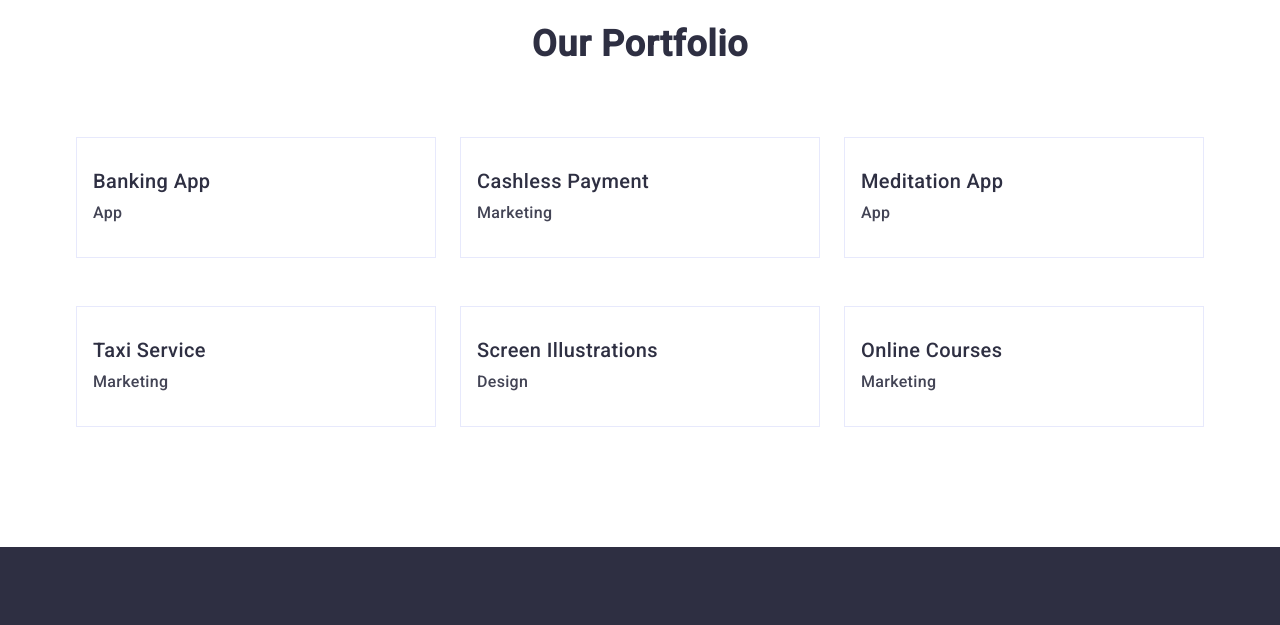
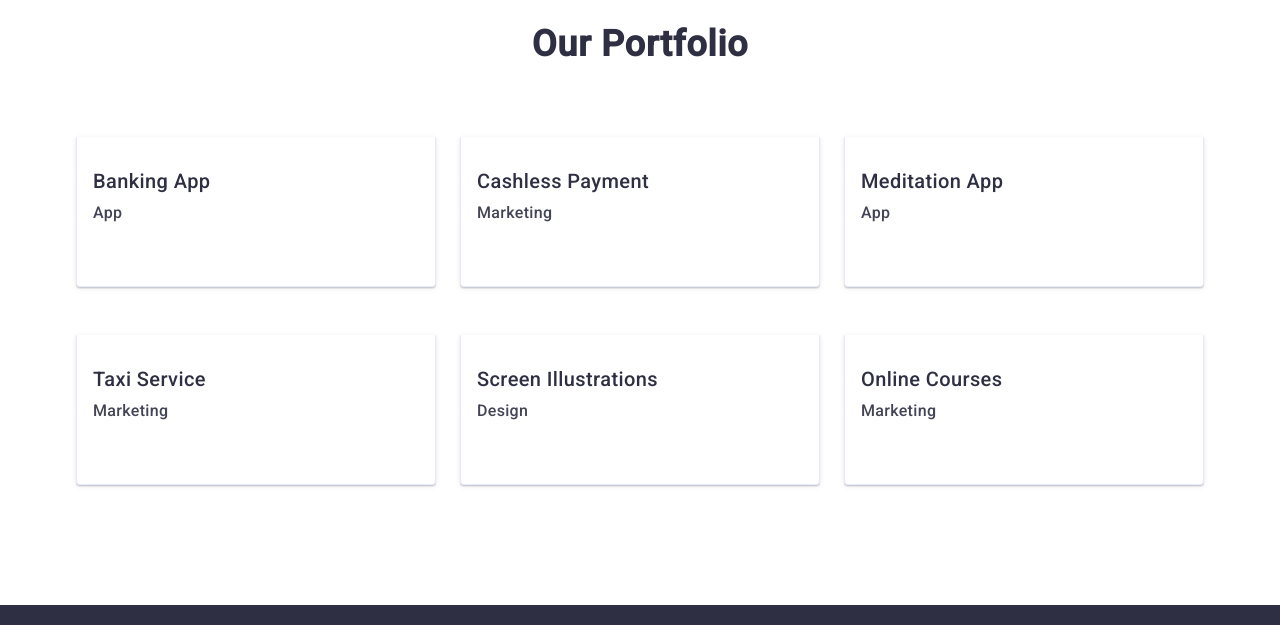
Before and after one commit to Olechka-coder/goit-markup-hw-04, a plain HTML site: page index.html in a window 1280 px wide. Shown: the part 2100-2725 px from the top of the page. Drawn offline with nearby package versions, Linux system fonts and the light colour scheme.

Commit message:
Add files via upload

```diff
--- a/css/styles.css
+++ b/css/styles.css
@@ -396,7 +396,15 @@ transition: box-shadow 250ms cubic-bezier(0.4, 0, 0.2, 1)
     padding: 32px 16px;
     border: 1px solid #e7e9fc;
     border-top: none;
-   }
+    border-radius: 0px 0px 4px 4px;
+    background-color: #ffffff;
+    height: 150px;
+    box-shadow: 0px 1px 6px rgba(46, 47, 66, 0.08),
+            0px 1px 1px rgba(46, 47, 66, 0.16),
+            0px 2px 1px rgba(46, 47, 66, 0.08);
+        position: relative;
+        overflow: hidden;
+    }
 
    .third-title{
     margin-bottom: 8px;
@@ -432,8 +440,8 @@ transition: box-shadow 250ms cubic-bezier(0.4, 0, 0.2, 1)
     color: #f4f4fd;
     padding: 40px 32px;
     background-color: #4d5ae5;
-    transition: transform 250ms cubic-bezier(0.4, 0, 0.2, 1)
-}
+    transition: transform 250ms cubic-bezier(0.4, 0, 0.2, 1);
+    }
 
 /* footer */
 
```
